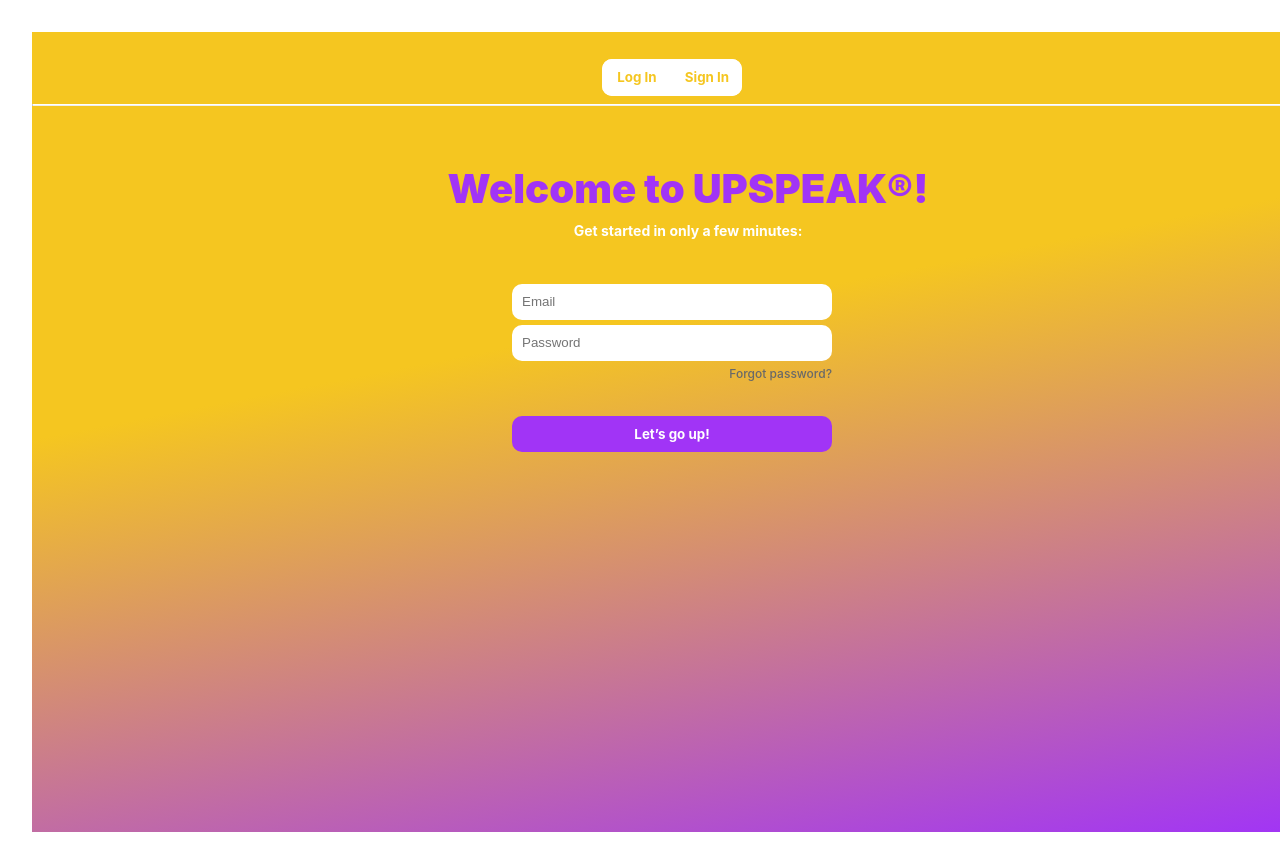
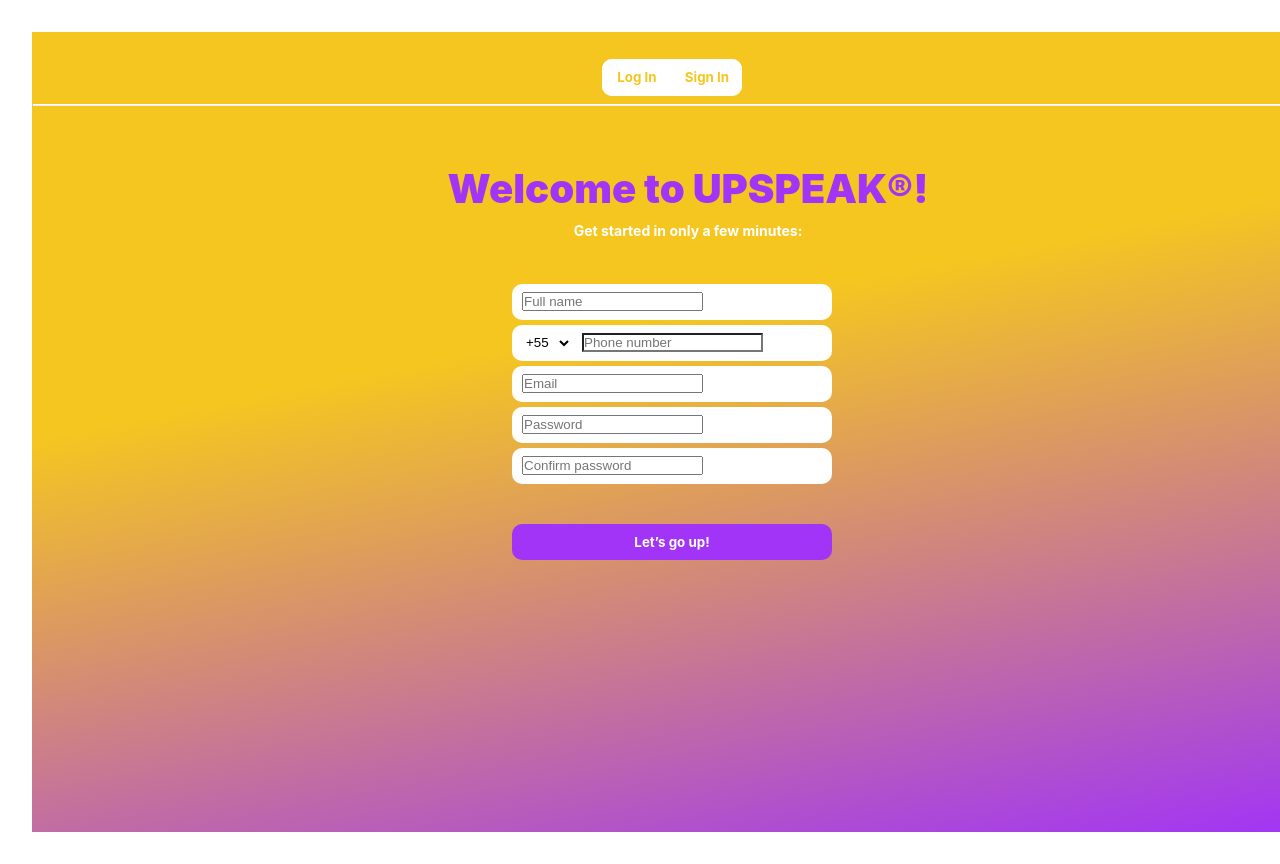
Before and after one commit to Nyllaah/My-Bubble-by-UPSPEAK, a React (Vite) app: page / in a window 1280 px wide. Shown: the top 864 px of the page. Built offline with nearby package versions, Linux system fonts and the light colour scheme.

Commit message:
feat: SgnInForm css done

```diff
--- a/src/components/SignInForm.tsx
+++ b/src/components/SignInForm.tsx
@@ -1,9 +1,10 @@
 import Button from './Button';
 import Input from './Input';
+import styles from '../styles/SignInForm.module.css';
 
 export default function SignInForm() {
   return (
-    <form id="sign-in-form">
+    <form className={ styles.form }>
       <Input
         type="text"
         id="sign-in-name-input"
@@ -11,7 +12,7 @@
         className="sign-in-input"
         required
       />
-      <div className="input-container">
+      <div className={ styles.inputContainer }>
         <select name="" id="country-codes" className="sign-in-input">
           <option value="+55">+55</option>
         </select>
@@ -19,7 +20,7 @@
           type="text"
           id="phone-input"
           placeholder="Phone number"
-          className="sign-in-input"
+          className={ styles.phoneInput }
           required
         />
       </div>
@@ -44,7 +45,7 @@
         className="sign-in-input"
         required
       />
-      <Button className="loginBtn" innerText="Let’s go up!" />
+      <Button innerText="Let’s go up!" />
     </form>
   );
 }
--- a/src/pages/Login.tsx
+++ b/src/pages/Login.tsx
@@ -1,6 +1,6 @@
 import LoginForm from '../components/LoginForm';
 import LoginSwitch from '../components/LoginSwitch';
-// import SignInForm from '../components/SignInForm';
+import SignInForm from '../components/SignInForm';
 import styles from '../styles/Login.module.css';
 
 export default function Login() {
@@ -18,8 +18,8 @@
           <span>Get started in only a few minutes:</span>
         </section>
         <section>
-          {/* <SignInForm /> */}
-          <LoginForm />
+          <SignInForm />
+          {/* <LoginForm /> */}
         </section>
       </main>
     </div>
--- /dev/null
+++ b/src/styles/SignInForm.module.css
@@ -0,0 +1,29 @@
+form {
+    display: flex;
+    flex-direction: column;
+    align-items: center;
+}
+
+.inputContainer {
+    display: flex;
+    width: 320px;
+    height: 36px;
+    padding-left: 10px;
+    align-items: center;
+    border-radius: 10px;
+    background-color: var(--white);
+    margin-bottom: 5px;
+}
+
+select {
+    border: none;
+    height: 30px;
+    width: 50px;
+    background: var(--white);
+}
+
+.phoneInput {
+    width: auto;
+    background: var(--white);
+    margin-left: 10px;
+}
```
